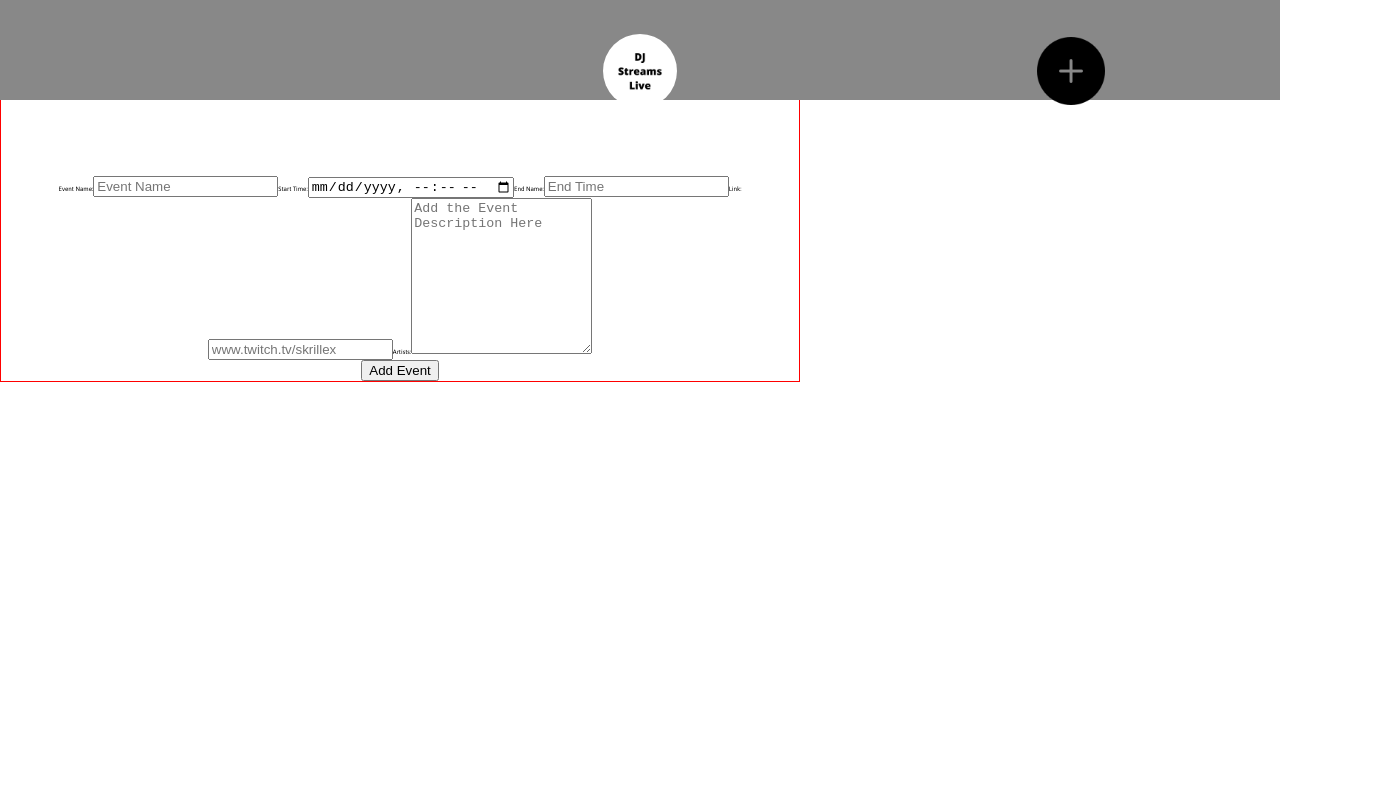
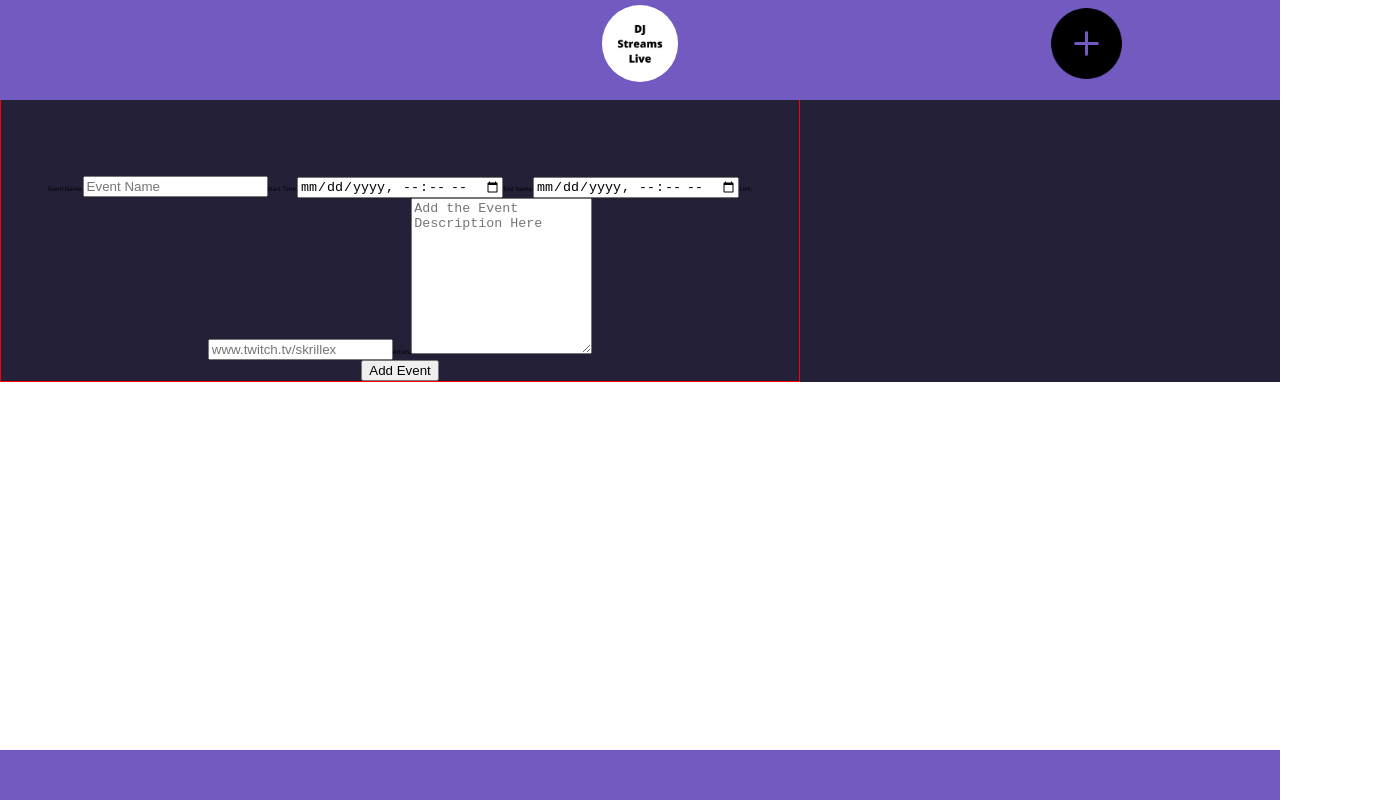
Before and after one commit to smv5047/djstreams-fe, a React (Create React App) app: page /AddEvent in a window 1280 px wide. Shown: the whole page, 1400 px wide, since content can reach past the window. Built offline with nearby package versions, Linux system fonts and the light colour scheme.

Commit message:
updated home page styling

```diff
--- a/src/App.css
+++ /dev/null
@@ -1,38 +0,0 @@
-.App {
-  text-align: center;
-}
-
-.App-logo {
-  height: 40vmin;
-  pointer-events: none;
-}
-
-@media (prefers-reduced-motion: no-preference) {
-  .App-logo {
-    animation: App-logo-spin infinite 20s linear;
-  }
-}
-
-.App-header {
-  background-color: #282c34;
-  min-height: 100vh;
-  display: flex;
-  flex-direction: column;
-  align-items: center;
-  justify-content: center;
-  font-size: calc(10px + 2vmin);
-  color: white;
-}
-
-.App-link {
-  color: #61dafb;
-}
-
-@keyframes App-logo-spin {
-  from {
-    transform: rotate(0deg);
-  }
-  to {
-    transform: rotate(360deg);
-  }
-}
--- a/src/App.js
+++ b/src/App.js
@@ -4,6 +4,7 @@ import { Route } from "react-router-dom";
 import Nav from "../src/components/Nav.js";
 import Dashboard from "../src/components/Dashboard";
 import AddEvent from "../src/components/AddEvent";
+import Footer from "../src/components/Footer";
 
 import "./App.scss";
 
@@ -15,6 +16,7 @@ function App() {
         <Route exact path="/" component={Dashboard} />
         <Route exact path="/AddEvent" component={AddEvent} />
       </div>
+      <Footer />
     </div>
   );
 }
--- a/src/App.scss
+++ b/src/App.scss
@@ -7,9 +7,14 @@ body {
   width: 100%;
   margin: 25px auto 15px;
   text-align: center;
+  background-color: #242038;
 }
 
 .container {
-  width: 1400px;
+  max-width: 1400px;
   margin: 0 auto;
+
+  @media (max-width: 1400px) {
+    width: 100%;
+  }
 }
--- a/src/components/AddEvent.js
+++ b/src/components/AddEvent.js
@@ -68,7 +68,7 @@ export default function AddEvent() {
           name="event_end"
           onChange={(e) => handleChange(e)}
           value={newEvent.event_end}
-          type="text"
+          type="datetime-local"
         />
         {/* <label>
           Platform:
--- a/src/components/Card.js
+++ b/src/components/Card.js
@@ -3,27 +3,52 @@ import React from "react";
 import "./Card.scss";
 
 export default function Card(props) {
+  let newStartDate = Date.parse(props.event.event_start);
+  let formattedStartDate = new Date(newStartDate).toLocaleDateString();
+  let formattedStartTime = new Date(newStartDate).toLocaleTimeString();
+
+  let newEndDate = Date.parse(props.event.event_end);
+  let formattedEndDate = new Date(newEndDate).toLocaleDateString();
+  let formattedEndTime = new Date(newEndDate).toLocaleTimeString();
+
+  console.log(new Date());
+
+  let currentTime = new Date();
+
+  let currentTimeMillisecs = Date.parse(currentTime);
+
+  let isLive = false;
+  if (
+    currentTimeMillisecs > newStartDate &&
+    currentTimeMillisecs < newEndDate
+  ) {
+    isLive = true;
+  }
+
   return (
     <div className="event-card">
+      <div className="event-card-header">
+        {isLive && <div className="live">Live Now!</div>}
+      </div>
       <div className="event-title">
-        <h2>{props.event.event_name}</h2>
+        {/* If Stream Is Part of a Wider Event The Name Would be Be Displayed Here, Dafaults ot Artists NAme*/}
+        {!props.event.event_name ? (
+          <h2>{props.event.artist}'s Stream</h2>
+        ) : (
+          <h2>{props.event.event_name}</h2>
+        )}
       </div>
-      {/* <div>{props.event.artist}</div> */}
-      <div className="artists">Artist: {props.event.description}</div>
+      <div className="artists">Artist: {props.event.artist}</div>
       <div className="set-time">
-        {/* <div>Start Time</div> */}
-        <div>{props.event.event_start}</div>
-        {/* <div>{new Date(props.event.event_start).getMonth()}</div> */}
-        {/* <div>End Time</div> */}
-        <div>{props.event.event_end}</div>
+        <div>
+          Starts At: {formattedStartDate} {formattedStartTime}
+        </div>
+        <div>
+          Ends At: {formattedEndDate} {formattedEndTime}
+        </div>
       </div>
 
-      <div className="description">
-        In this spirit, influential YouTube curation channel Proximity has
-        teamed up with Los Angeles event company Brownies and Lemonade to
-        announce Digital Mirage, a new three-day online music festival with all
-        proceeds benefiting Sweet Relief Musicians Fund.
-      </div>
+      <div className="description">{props.event.description}</div>
       <div className="card-details">
         <div>
           <a href={props.event.link}>Start Listening</a>
--- a/src/components/Card.scss
+++ b/src/components/Card.scss
@@ -5,11 +5,18 @@
   border: 1px black solid;
   font-size: 1.25rem;
   border-radius: 5px;
-  box-shadow: 2px 2px #888888;
-  background-color: #fbfbfb;
+  box-shadow: 3px 3px #777da7;
+  background-color: #725ac1;
 
   //   transform: translateY(0px);
   //   transition: 0.5s;
+}
+
+@media (max-width: 1200px) {
+  .event-card {
+    width: 45%;
+    margin: 1rem 2rem;
+  }
 }
 
 @media (max-width: 800px) {
@@ -19,26 +26,34 @@
   }
 }
 
+.event-card-header {
+  display: inline;
+  text-align: left;
+  font-weight: 800;
+  color: white;
+  font-size: 1.5rem;
+}
+
 .event-title {
   padding-bottom: 2rem;
-  color: #444b6e;
+  color: white;
 }
 
 .artists {
   font-size: 1.6rem;
-  color: lighten(#444b6e, 10%);
+  color: lighten(white, 10%);
 }
 
 .set-time {
   display: flex;
   justify-content: space-evenly;
   padding: 2rem;
-  color: lighten(#444b6e, 15%);
+  color: lighten(white, 15%);
 }
 
 .description {
   font-size: 1rem;
-  color: lighten(#444b6e, 15%);
+  color: lighten(white, 15%);
 }
 
 .card-details {
@@ -51,7 +66,7 @@
 
   a {
     text-decoration: none;
-    color: lighten(#444b6e, 15%);
+    color: lighten(white, 15%);
 
     :hover {
       color: #444b6e;
--- a/src/components/Dashboard.js
+++ b/src/components/Dashboard.js
@@ -11,13 +11,24 @@ export default function Dashboard() {
   useEffect(() => {
     axios
       .get("https://djstreams.herokuapp.com/api/events")
-      .then(res => setEvents(res.data))
-      .catch(err => console.log(err));
+      .then((res) => setEvents(res.data))
+      .catch((err) => console.log(err));
   }, []);
+
+  //Sort Events By Most Recent
+
+  let sortableEvents = events;
+  sortableEvents.sort(function (a, b) {
+    // Turn your strings into dates, and then subtract them
+    // to get a value that is either negative, positive, or zero.
+    return new Date(b.event_start) - new Date(a.event_start);
+  });
+  sortableEvents.reverse();
+  console.log(sortableEvents);
 
   return (
     <div className="dashboard">
-      {events.map(event => (
+      {events.map((event) => (
         <Card event={event} key={event.id} />
       ))}
     </div>
--- a/src/components/Dashboard.scss
+++ b/src/components/Dashboard.scss
@@ -3,6 +3,9 @@
   display: flex;
   flex-wrap: wrap;
   padding-top: 10rem;
+  background-color: #242038;
+  width: 100%;
+
   :hover {
     transform: translateY(-5px);
     transition: 0.5s;
--- /dev/null
+++ b/src/components/Footer.js
@@ -0,0 +1,10 @@
+import React from "react";
+import { Link } from "react-router-dom";
+
+import "./Footer.scss";
+
+function Footer() {
+  return <div className="nav-bottom"></div>;
+}
+
+export default Footer;
--- /dev/null
+++ b/src/components/Footer.scss
@@ -0,0 +1,8 @@
+.nav-bottom {
+  padding: 0.25rem;
+  background-color: #725ac1;
+  width: 100%;
+  height: 5rem;
+  position: fixed;
+  bottom: 0;
+}
--- a/src/components/Nav.scss
+++ b/src/components/Nav.scss
@@ -1,8 +1,8 @@
 .nav-top {
   position: relative;
-  padding: 24px;
+  padding: 0.25rem;
   display: flex;
-  background-color: #888888;
+  background-color: #725ac1;
   width: 100%;
   justify-content: space-between;
   height: 10rem;
@@ -11,8 +11,13 @@
 
   img {
     max-width: 20%;
-    max-height: 90;
-    margin: 1rem 1rem;
+    min-height: 75%;
+    max-height: 90%;
+    margin: 0.25rem 0.25rem;
+    @media (max-width: 1200px) {
+      height: 100%;
+      max-width: 40%;
+    }
   }
 
   h1 {
@@ -23,6 +28,12 @@
 
 .nav-section {
   width: 30%;
+  height: 100%;
+
+  @media (max-width: 1200px) {
+    height: 100%;
+    width: 60%;
+  }
 }
 
 .logo {
```
